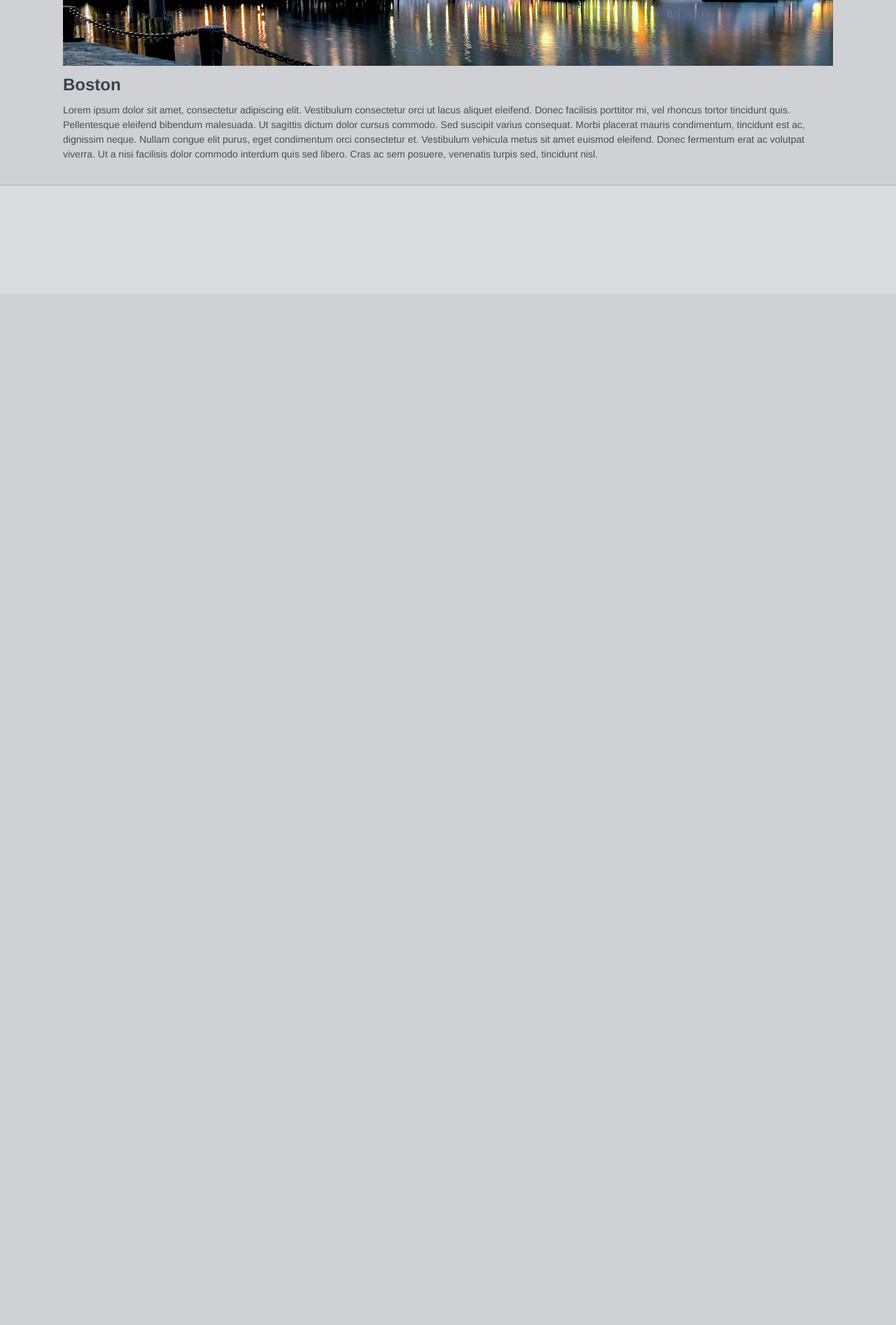
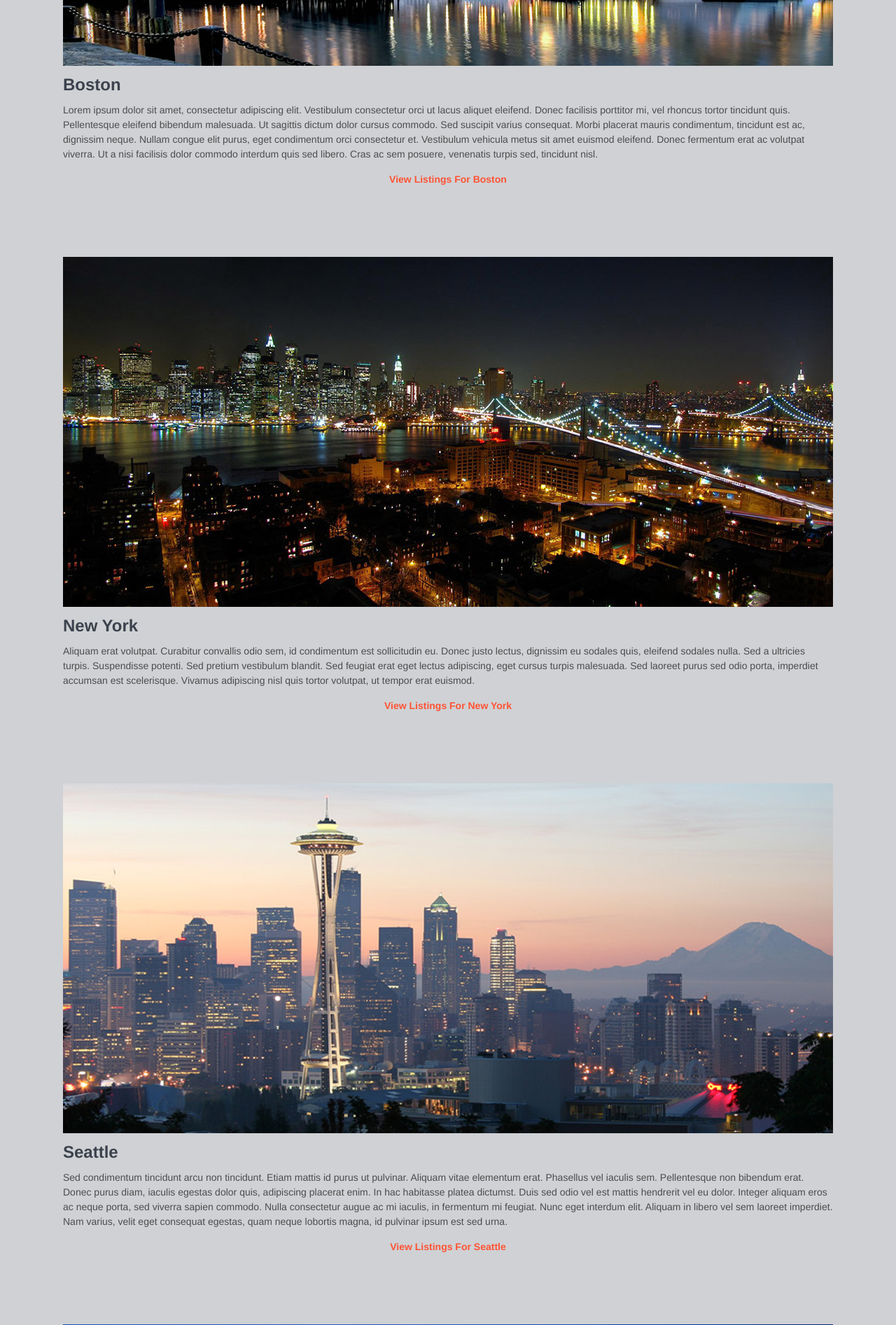
Before and after one commit to alekhinen/SpaceShare, a PHP site: page /views/neighborhoods/index.html in a window 1280 px wide. Shown: the part 619-2512 px from the top of the page at 70% size. Before the commit the page ends 884 px from the top, so only its background shows below. Run offline with PHP 8.4, Linux system fonts and the light colour scheme.

Commit message:
add filler content for featuredNeighborhoods.

```diff
--- a/assets/stylesheets/neighborhoods.css
+++ b/assets/stylesheets/neighborhoods.css
@@ -1,5 +1,5 @@
 .featuredNeighborhood {
-
+    margin-bottom:100px;
 }
 
 .imgContainer {
--- a/views/neighborhoods/index.html
+++ b/views/neighborhoods/index.html
@@ -49,6 +49,7 @@
         <div class = "meat">
           <h1 class = "big">Featured Neighborhoods</h1>
 
+
           <!-- Boston -->
           <div class = "featuredNeighborhood" id = "boston">
             <div class = "imgContainer">
@@ -58,6 +59,84 @@
             <p>
               Lorem ipsum dolor sit amet, consectetur adipiscing elit. Vestibulum consectetur orci ut lacus aliquet eleifend. Donec facilisis porttitor mi, vel rhoncus tortor tincidunt quis. Pellentesque eleifend bibendum malesuada. Ut sagittis dictum dolor cursus commodo. Sed suscipit varius consequat. Morbi placerat mauris condimentum, tincidunt est ac, dignissim neque. Nullam congue elit purus, eget condimentum orci consectetur et. Vestibulum vehicula metus sit amet euismod eleifend. Donec fermentum erat ac volutpat viverra. Ut a nisi facilisis dolor commodo interdum quis sed libero. Cras ac sem posuere, venenatis turpis sed, tincidunt nisl.
             </p>
+            <center>
+              <a href = "#">View Listings For Boston</a>
+            </center>
+          </div>
+
+
+          <!-- New York -->
+          <div class = "featuredNeighborhood" id = "newyork">
+            <div class = "imgContainer">
+              <img src = "/assets/images/featuredNeighborhoods/newYorkSkyline.jpg"/>
+            </div>
+            <h1>New York</h1>
+            <p>
+              Aliquam erat volutpat. Curabitur convallis odio sem, id condimentum est sollicitudin eu. Donec justo lectus, dignissim eu sodales quis, eleifend sodales nulla. Sed a ultricies turpis. Suspendisse potenti. Sed pretium vestibulum blandit. Sed feugiat erat eget lectus adipiscing, eget cursus turpis malesuada. Sed laoreet purus sed odio porta, imperdiet accumsan est scelerisque. Vivamus adipiscing nisl quis tortor volutpat, ut tempor erat euismod.
+            </p>
+            <center>
+              <a href = "#">View Listings For New York</a>
+            </center>
+          </div>
+
+
+          <!-- Seattle -->
+          <div class = "featuredNeighborhood" id = "seattle">
+            <div class = "imgContainer">
+              <img src = "/assets/images/featuredNeighborhoods/seattleSkyline.jpg"/>
+            </div>
+            <h1>Seattle</h1>
+            <p>
+              Sed condimentum tincidunt arcu non tincidunt. Etiam mattis id purus ut pulvinar. Aliquam vitae elementum erat. Phasellus vel iaculis sem. Pellentesque non bibendum erat. Donec purus diam, iaculis egestas dolor quis, adipiscing placerat enim. In hac habitasse platea dictumst. Duis sed odio vel est mattis hendrerit vel eu dolor. Integer aliquam eros ac neque porta, sed viverra sapien commodo. Nulla consectetur augue ac mi iaculis, in fermentum mi feugiat. Nunc eget interdum elit. Aliquam in libero vel sem laoreet imperdiet. Nam varius, velit eget consequat egestas, quam neque lobortis magna, id pulvinar ipsum est sed urna.
+            </p>
+            <center>
+              <a href = "#">View Listings For Seattle</a>
+            </center>
+          </div>
+
+
+          <!-- Portland -->
+          <div class = "featuredNeighborhood" id = "portland">
+            <div class = "imgContainer">
+              <img src = "/assets/images/featuredNeighborhoods/portlandSkyline.jpg"/>
+            </div>
+            <h1>Portland</h1>
+            <p>
+              Nunc dapibus sed libero ac consectetur. Sed porttitor sed tellus eu gravida. Suspendisse potenti. Lorem ipsum dolor sit amet, consectetur adipiscing elit. Maecenas tellus lorem, sagittis eget magna dapibus, rhoncus posuere est. Sed viverra lacus ligula, sed dictum massa tristique quis. Vestibulum posuere dolor ut cursus ultricies. Ut volutpat enim at urna laoreet, nec ullamcorper tortor ultricies. Ut fringilla ante sit amet justo lobortis, vitae tempor sapien sodales. Vivamus sollicitudin, nunc et sodales viverra, turpis eros sollicitudin eros, vel congue enim lorem vitae tellus. Nunc justo leo, scelerisque ac sollicitudin eget, euismod a ipsum. Etiam placerat urna nec nisl gravida, consequat bibendum eros sodales. Donec elit nulla, suscipit eget tincidunt a, imperdiet vel est. Vestibulum volutpat ultricies semper.
+            </p>
+            <center>
+              <a href = "#">View Listings For Portland</a>
+            </center>
+          </div>
+
+
+          <!-- San Francisco -->
+          <div class = "featuredNeighborhood" id = "sanfrancisco">
+            <div class = "imgContainer">
+              <img src = "/assets/images/featuredNeighborhoods/sanFranciscoSkyline.jpg"/>
+            </div>
+            <h1>San Francisco</h1>
+            <p>
+              Donec et augue urna. Aenean ultrices viverra lorem, id ullamcorper est convallis a. Quisque sagittis, eros vel convallis imperdiet, odio erat accumsan sem, quis sodales sapien erat quis magna. Sed vel ante iaculis, congue enim sit amet, commodo diam. Nullam et erat euismod, tincidunt metus at, aliquet purus. Donec tincidunt pulvinar mauris id iaculis. Sed sollicitudin bibendum interdum. Sed porta auctor metus, at semper urna blandit sit amet. Aenean dapibus molestie fermentum. Suspendisse sagittis, risus nec sollicitudin luctus, sapien enim eleifend lacus, eu ultrices erat orci sit amet neque. Nunc vestibulum odio tellus, sed auctor massa pretium porta.
+            </p>
+            <center>
+              <a href = "#">View Listings For San Francisco</a>
+            </center>
+          </div>
+
+
+          <!-- Chicago -->
+          <div class = "featuredNeighborhood" id = "chicago">
+            <div class = "imgContainer">
+              <img src = "/assets/images/featuredNeighborhoods/chicagoSkyline.jpg"/>
+            </div>
+            <h1>Chicago</h1>
+            <p>
+              Nunc dapibus sed libero ac consectetur. Sed porttitor sed tellus eu gravida. Suspendisse potenti. Lorem ipsum dolor sit amet, consectetur adipiscing elit. Maecenas tellus lorem, sagittis eget magna dapibus, rhoncus posuere est. Sed viverra lacus ligula, sed dictum massa tristique quis. Vestibulum posuere dolor ut cursus ultricies. Ut volutpat enim at urna laoreet, nec ullamcorper tortor ultricies. Ut fringilla ante sit amet justo lobortis, vitae tempor sapien sodales. Vivamus sollicitudin, nunc et sodales viverra, turpis eros sollicitudin eros, vel congue enim lorem vitae tellus. Nunc justo leo, scelerisque ac sollicitudin eget, euismod a ipsum. Etiam placerat urna nec nisl gravida, consequat bibendum eros sodales. Donec elit nulla, suscipit eget tincidunt a, imperdiet vel est. Vestibulum volutpat ultricies semper.
+            </p>
+            <center>
+              <a href = "#">View Listings For Chicago</a>
+            </center>
           </div>
 
         </div>
```
Also changed, not shown: assets/images/featuredNeighborhoods/chicagoSkyline.jpg (added), assets/images/featuredNeighborhoods/newYorkSkyline.jpg (added), assets/images/featuredNeighborhoods/portlandSkyline.jpg (added), assets/images/featuredNeighborhoods/sanFranciscoSkyline.jpg (added), assets/images/featuredNeighborhoods/seattleSkyline.jpg (added).
